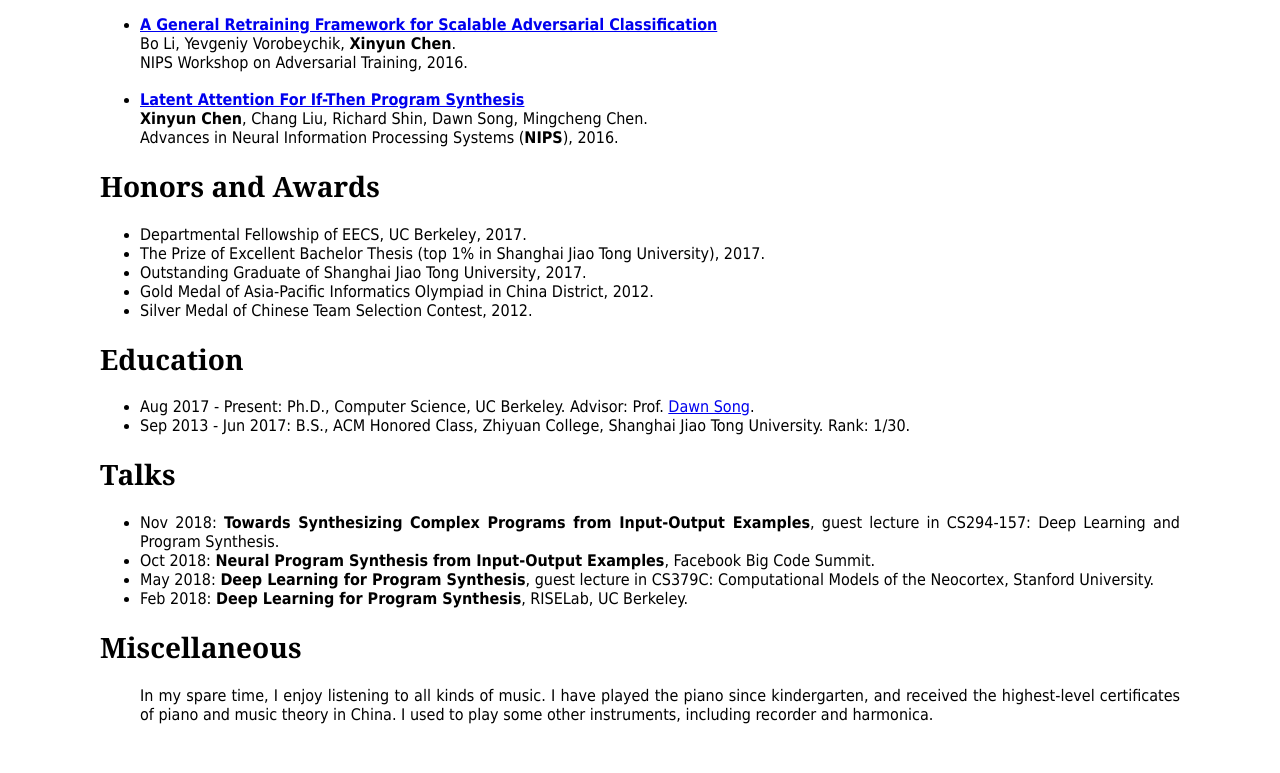
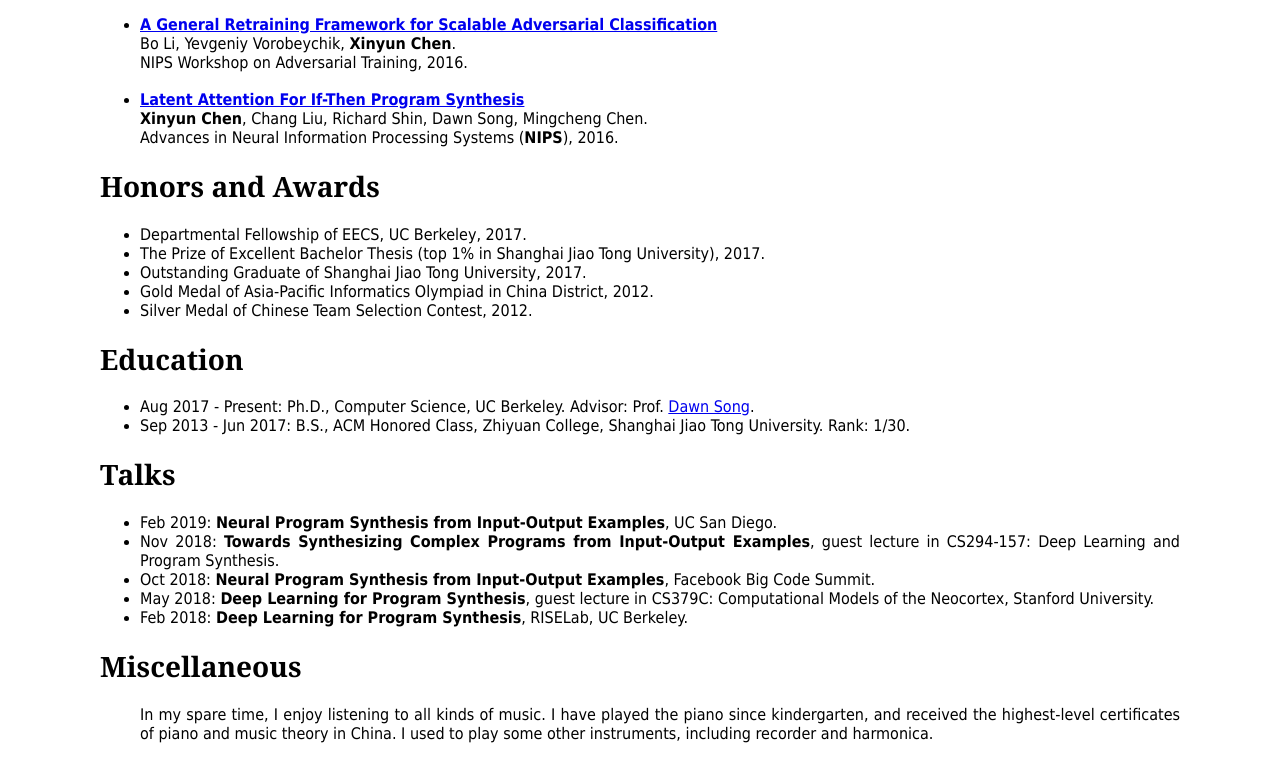
Before and after one commit to Jungyhuk/jungyhuk.github.io, a plain HTML site: page index.html in a window 1280 px wide. Shown: the part 965-1738 px from the top of the page. Drawn offline with nearby package versions, Linux system fonts and the light colour scheme.

Commit message:
add UCSD talk

```diff
--- a/index.html
+++ b/index.html
@@ -274,6 +274,7 @@ $("#tag-privacy-box").click(function() {
 
 <h2 class="label"><p class="title-large"><a name="talk"><span>Talks</span></a></p></h2>
 <ul>
+<li><p class="content">Feb 2019: <strong>Neural Program Synthesis from Input-Output Examples</strong>, UC San Diego.</p></li>
 <li><p class="content">Nov 2018: <strong>Towards Synthesizing Complex Programs from Input-Output Examples</strong>, guest lecture in CS294-157: Deep Learning and Program Synthesis.</p></li>
 <li><p class="content">Oct 2018: <strong>Neural Program Synthesis from Input-Output Examples</strong>, Facebook Big Code Summit.</p></li>
 <li><p class="content">May 2018: <strong>Deep Learning for Program Synthesis</strong>, guest lecture in CS379C: Computational Models of the Neocortex, Stanford University.</p></li>
```
